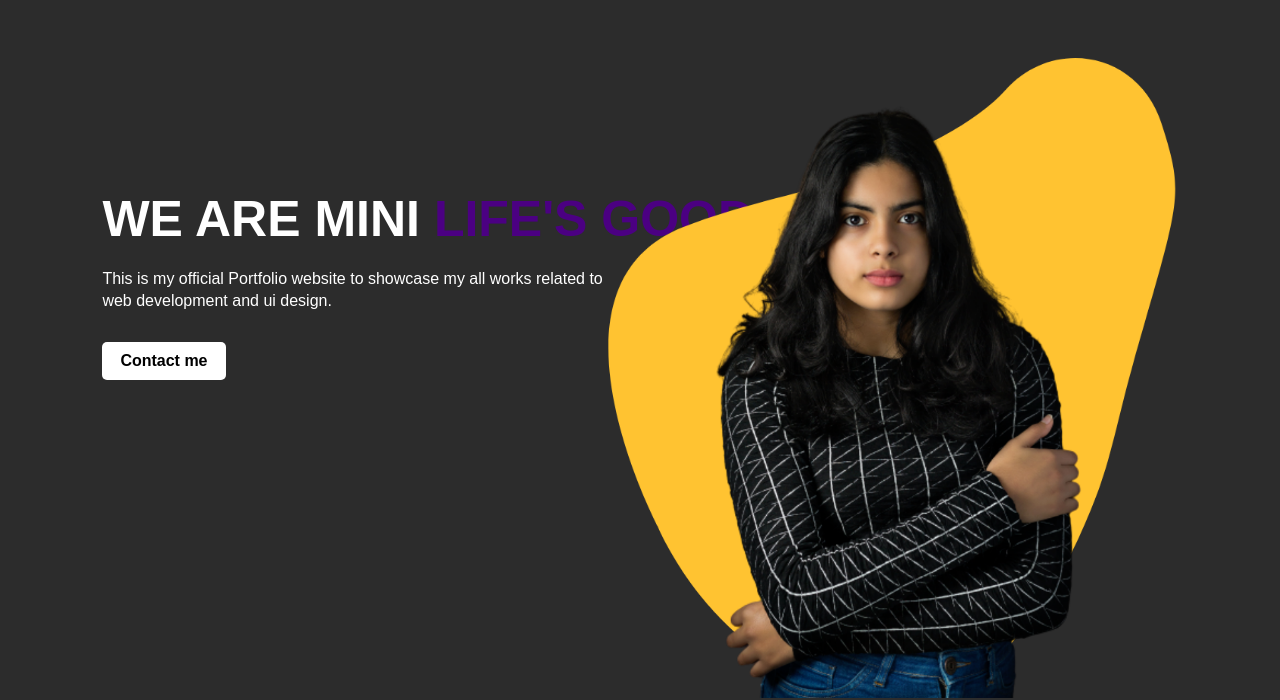
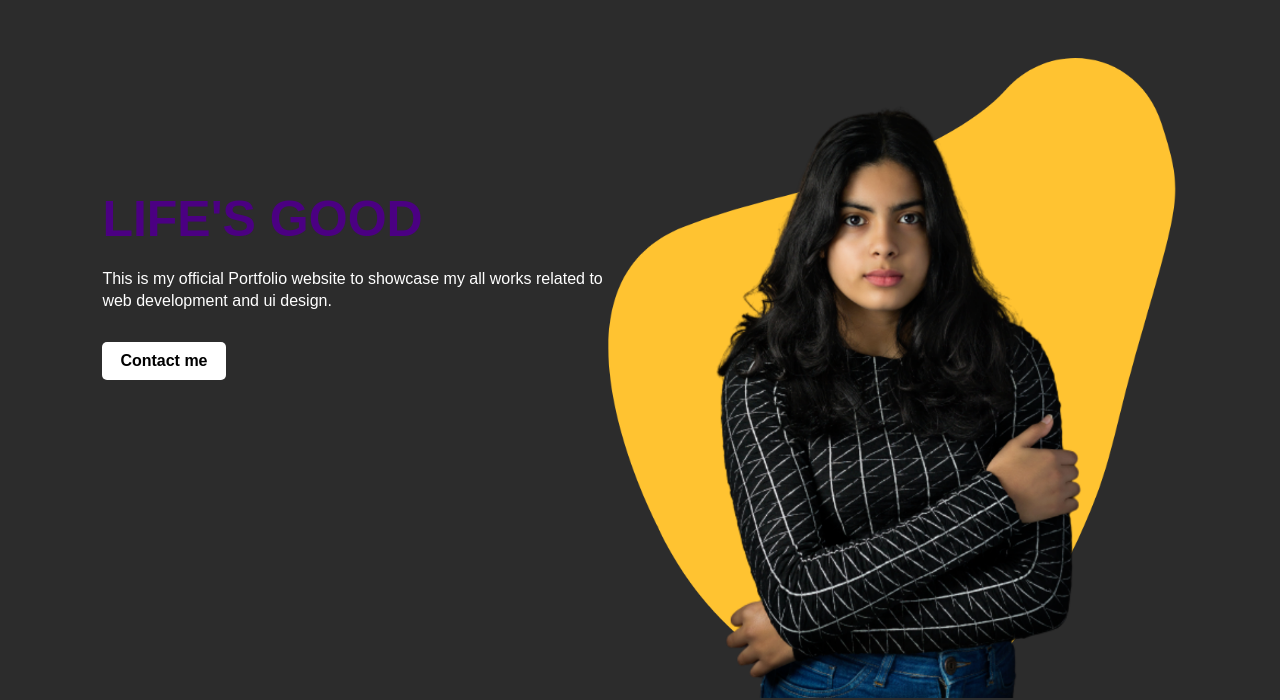
Before and after one commit to flcdemo/nm21k40-and-nm21k31, a plain HTML site: page index.html in a window 1280 px wide. Shown: the part 102-802 px from the top of the page. Drawn offline with Linux system fonts and the light colour scheme.

Commit message:
second commit

```diff
--- a/index.html
+++ b/index.html
@@ -22,7 +22,7 @@
             </ul>
         </nav>
         <div class="bio">
-            <h1>WE ARE MINI <span> LIFE'S GOOD</span></h1>
+            <h1> <span> LIFE'S GOOD</span></h1>
             <p>This is my official Portfolio website to showcase my all works related to <br> web development and ui design. </p>
             <a href="#contact">Contact me</a>
         </div>
```
